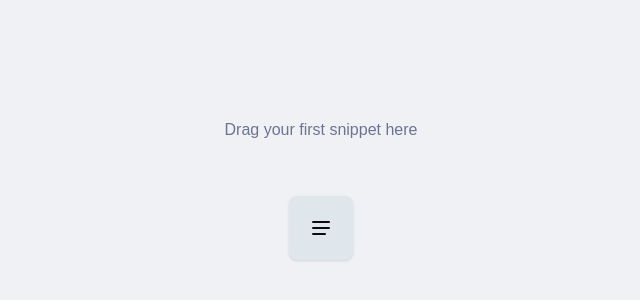
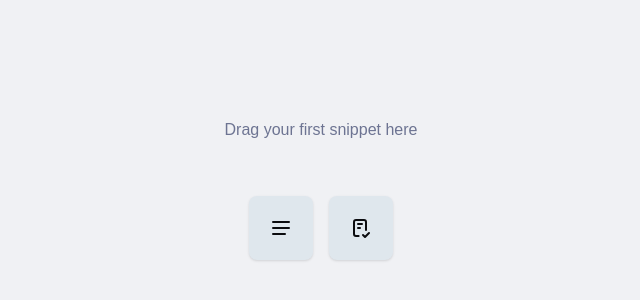
Before and after one commit to dancreightondev/snippets, a Next.js app: page / in a window 1280 px wide. Shown: the part 234-534 px from the top of the page, without its empty margins (319-959 px from the left). Built offline with nearby package versions, Linux system fonts and the light colour scheme; a web font is replaced by a local one.

Commit message:
Add checklist snippet

```diff
--- /dev/null
+++ b/app/(root)/_components/snippets/ChecklistSnippet.tsx
@@ -0,0 +1,37 @@
+import { FC } from "react";
+import { twClassMerge } from "~/app/utils/tailwind";
+import { BaseSnippet, BaseSnippetProps } from "../BaseSnippet";
+import { TbChecklist } from "react-icons/tb";
+import { Checklist } from "~/app/components/Checklist";
+import { ChecklistItemData } from "~/app/lib/types";
+
+interface ChecklistSnippetProps
+	extends React.HTMLAttributes<HTMLDivElement>,
+		BaseSnippetProps {
+	// Custom props go here
+	items?: ChecklistItemData[];
+}
+
+export const ChecklistSnippet: FC<ChecklistSnippetProps> = ({
+	name,
+	items,
+	className,
+	draggableId,
+	paletted,
+	onRemove,
+	...props
+}) => {
+	return (
+		<BaseSnippet
+			name={name}
+			icon={<TbChecklist />}
+			className={twClassMerge(className)}
+			draggableId={draggableId}
+			paletted={paletted}
+			onRemove={onRemove}
+			{...props}
+		>
+			<Checklist items={items ?? []} />
+		</BaseSnippet>
+	);
+};
--- a/app/(root)/_utils/snippets.tsx
+++ b/app/(root)/_utils/snippets.tsx
@@ -1,6 +1,7 @@
 import { SnippetData } from "~/app/lib/types";
 import { TextSnippet } from "../_components/snippets/TextSnippet";
 import { v4 as uuidv4 } from "uuid";
+import { ChecklistSnippet } from "../_components/snippets/ChecklistSnippet";
 
 type SnippetRenderer = (
 	snippet: SnippetData,
@@ -15,6 +16,15 @@ const SNIPPET_RENDERERS: Record<string, SnippetRenderer> = {
 			draggableId={snippet.id}
 			name={snippet.name}
 			text={snippet.text}
+			paletted={paletted}
+			onRemove={onRemove}
+		/>
+	),
+	checklistSnippet: (snippet, paletted, onRemove) => (
+		<ChecklistSnippet
+			key={uuidv4()}
+			draggableId={snippet.id}
+			name={snippet.name}
 			paletted={paletted}
 			onRemove={onRemove}
 		/>
```
